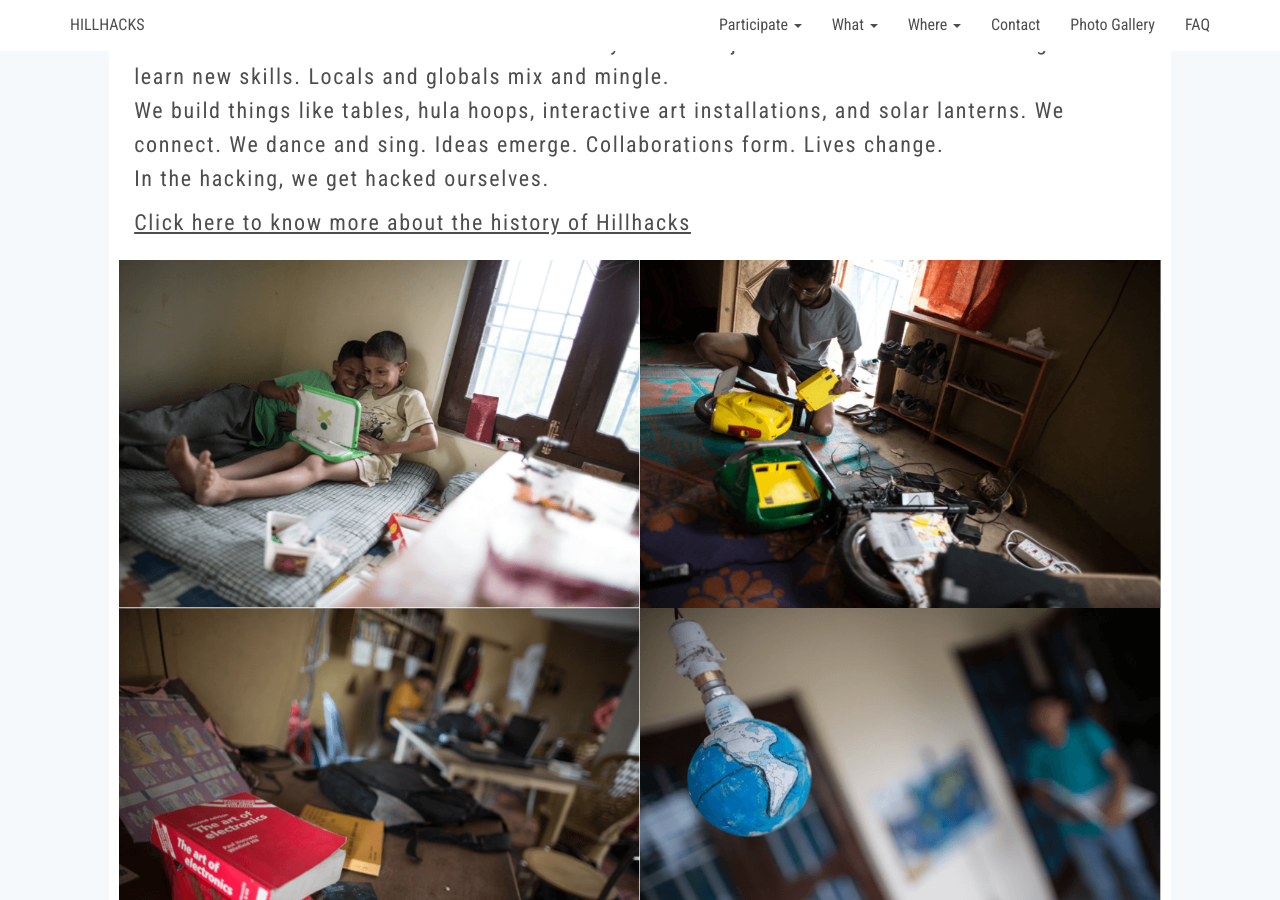
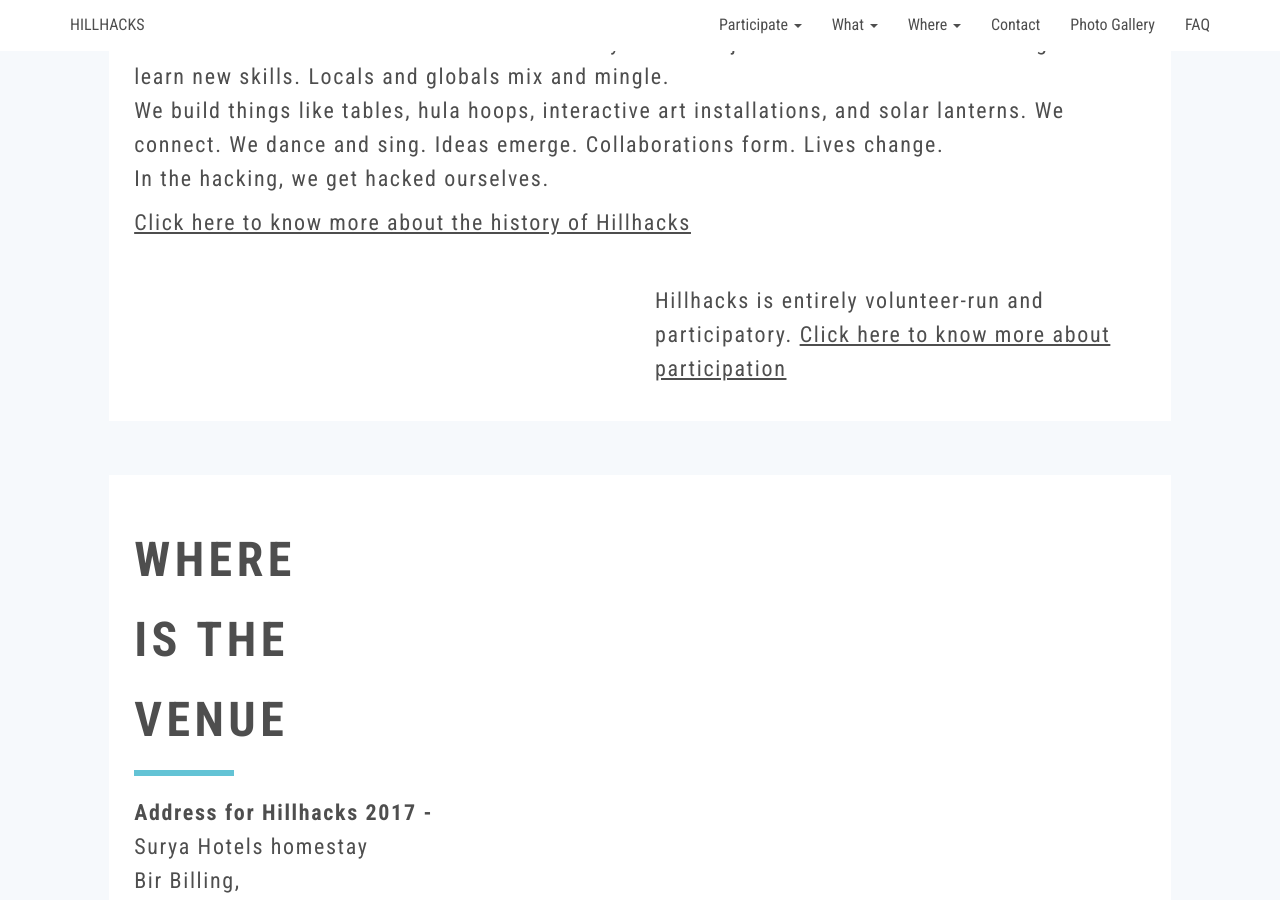
Before and after one commit to hillhacks/website, a Jekyll site: the page built from index.html, in a window 1280 px wide and 900 px high, scrolled down 918 px. Built offline with Jekyll 4.4.1, drawn with Linux system fonts in a browser that asks for light colours; nearby versions of some CDN libraries.

Commit message:
wip image issue

```diff
--- a/index.html
+++ b/index.html
@@ -47,31 +47,31 @@
                 <a href="" target="_blank">Click here to know more about the history of Hillhacks</a><br>
                 <div class="row homepage-gallery">
                     <div class="col-md-6 col-sm-6 col-xs-6 gallery-img mt20">
-                        <img src="{{site.baseurl}}/assets/images/img-1.png" alt="" class="img-responsive">
+                        <img src="{{site.baseurl}}/Hillhacks/assets/images/img-1.png" alt="" class="img-responsive">
                     </div>
                     <div class="col-md-6 col-sm-6 col-xs-6 gallery-img mt20">
-                        <img src="{{site.baseurl}}/assets/images/img-2.png" alt="" class="img-responsive">
+                        <img src="{{site.baseurl}}/Hillhacks/assets/images/img-2.png" alt="" class="img-responsive">
                     </div>
                     <div class="col-md-6 col-sm-6 col-xs-6 gallery-img">
-                        <img src="{{site.baseurl}}/assets/images/img-3.png" alt="" class="img-responsive">
+                        <img src="{{site.baseurl}}/Hillhacks/assets/images/img-3.png" alt="" class="img-responsive">
                     </div>
                     <div class="col-md-6 col-sm-6 col-xs-6 gallery-img">
-                        <img src="{{site.baseurl}}/assets/images/img-4.png" alt="" class="img-responsive">
+                        <img src="{{site.baseurl}}/Hillhacks/assets/images/img-4.png" alt="" class="img-responsive">
                     </div>
                     <div class="col-md-6 col-sm-6 col-xs-6 gallery-img">
-                        <img src="{{site.baseurl}}/assets/images/img-5.png" alt="" class="img-responsive">
+                        <img src="{{site.baseurl}}/Hillhacks/assets/images/img-5.png" alt="" class="img-responsive">
                     </div>
                     <div class="col-md-6 col-sm-6 col-xs-6 gallery-img">
-                        <img src="{{site.baseurl}}/assets/images/img-6.png" alt="" class="img-responsive">
+                        <img src="{{site.baseurl}}/Hillhacks/assets/images/img-6.png" alt="" class="img-responsive">
                     </div>
                     <div class="col-md-6 col-sm-6 col-xs-6 gallery-img">
-                        <img src="{{site.baseurl}}/assets/images/img-7.png" alt="" class="img-responsive">
+                        <img src="{{site.baseurl}}/Hillhacks/assets/images/img-7.png" alt="" class="img-responsive">
                     </div>
                     <div class="col-md-6 col-sm-6 col-xs-6 gallery-img">
-                        <img src="{{site.baseurl}}/assets/images/img-8.png" alt="" class="img-responsive">
+                        <img src="{{site.baseurl}}/Hillhacks/assets/images/img-8.png" alt="" class="img-responsive">
                     </div>
                     <div class="col-md-6 col-sm-6 col-xs-6 gallery-img">
-                        <img src="{{site.baseurl}}/assets/images/img-9.png" alt="" class="img-responsive">
+                        <img src="{{site.baseurl}}/Hillhacks/assets/images/img-9.png" alt="" class="img-responsive">
                     </div>
                     <div class="col-md-6 col-sm-6 col-xs-6">
                         <p class="mt20">Hillhacks is entirely volunteer-run and participatory. <a href="">Click here to know more about participation</a></p>
```
